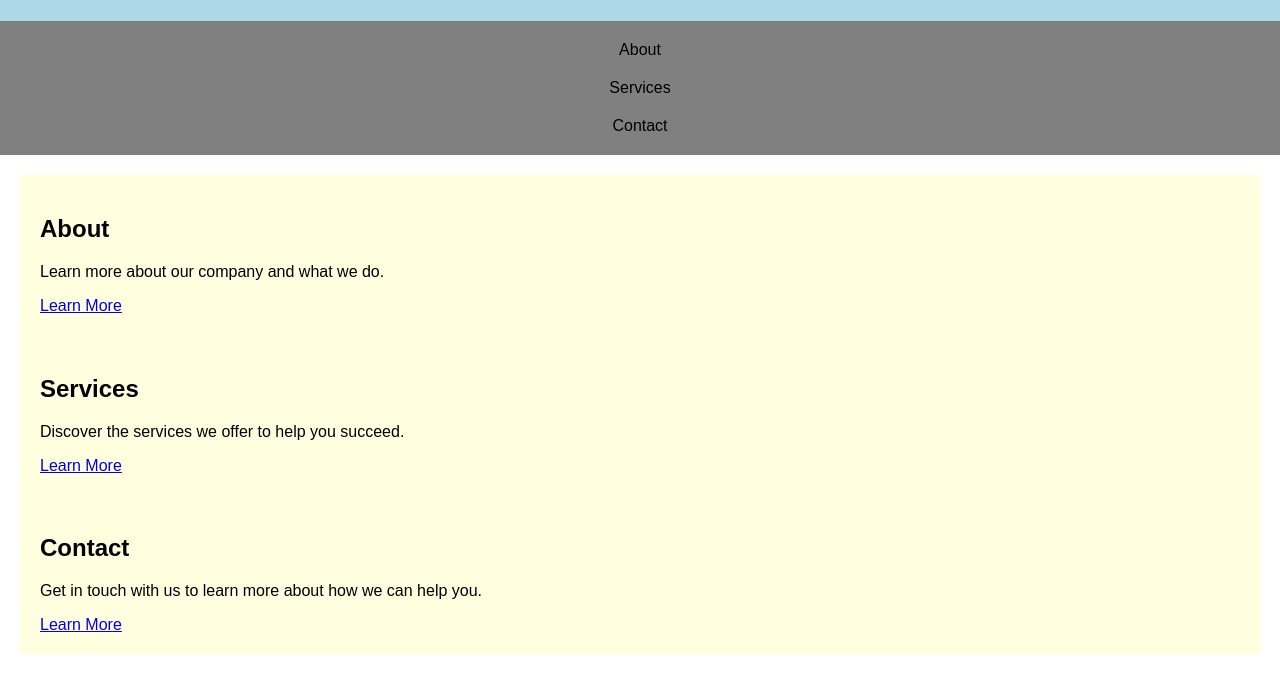
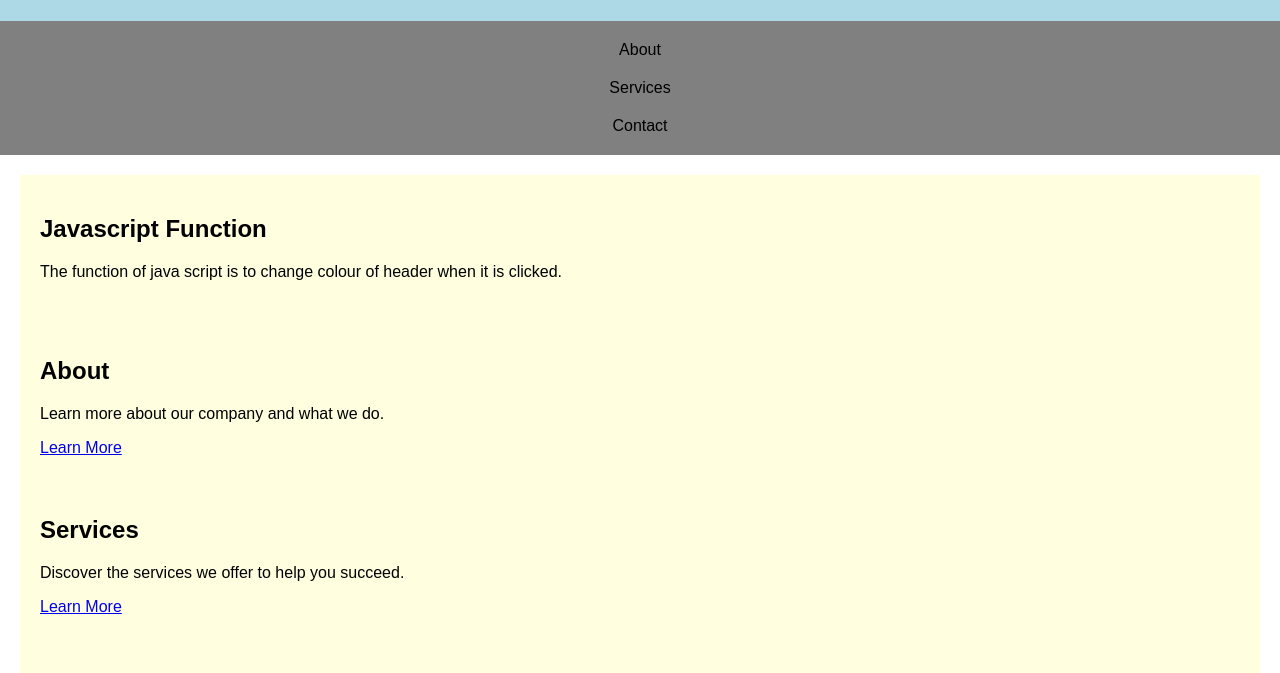
Before and after one commit to naqiraza512/naqiraza512.github.io, a plain HTML site: page index.html in a window 1280 px wide. Shown: the part 99-772 px from the top of the page. Drawn offline with Linux system fonts and the light colour scheme.

Commit message:
Add files via upload

```diff
--- a/index.html
+++ b/index.html
@@ -16,6 +16,14 @@
       </ul>
     </nav>
     <main>
+        <section>
+            <h2>
+                Javascript Function
+            </h2>
+            <p>
+                The function of java script is to change colour of header when it is clicked.
+            </p>
+        </section>
       <section id="about">
         <h2>About</h2>
         <p>Learn more about our company and what we do.</p>
```
Also changed, not shown: sevices.html (+1 -1 lines).
